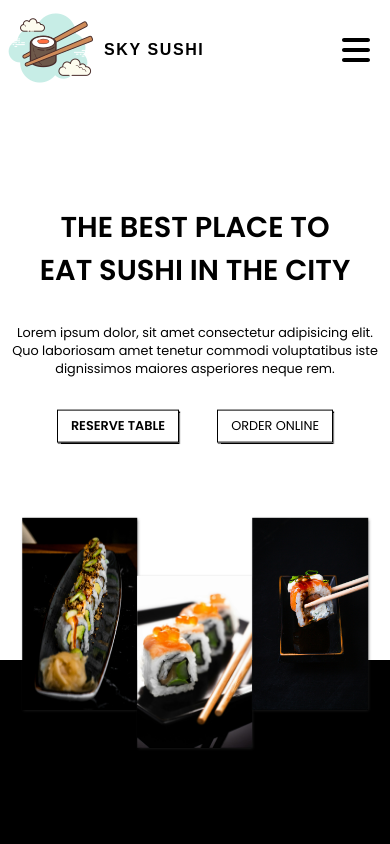
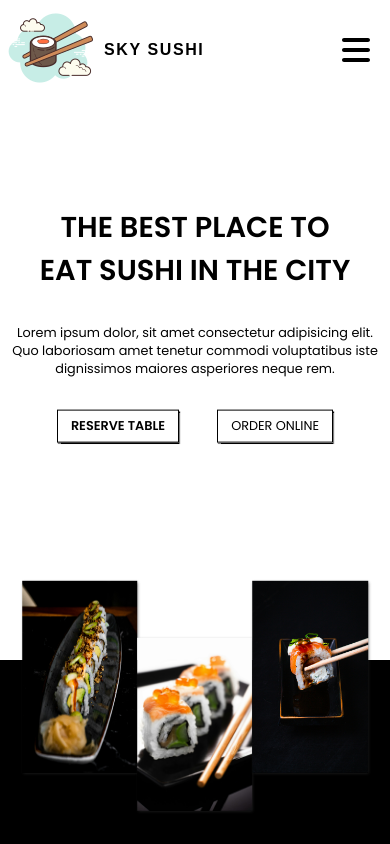
Before and after one commit to Shahabr99/SkySushi, a React (Vite) app: page / in a window 390 px wide. Shown: the top 844 px of the page. Built offline with nearby package versions, Linux system fonts and the light colour scheme; a web font is replaced by a local one.

Commit message:
responsive style fixes

```diff
--- a/src/App.css
+++ b/src/App.css
@@ -10,5 +10,5 @@ html {
 }
 
 #root{
-  height: 100vh;
+  height: 100%;
 }
--- a/src/components/Homepage.css
+++ b/src/components/Homepage.css
@@ -101,7 +101,7 @@ span {
 .sushi-container {
     position: absolute;
     left: 50%;
-    top: 80%;
+    top: 65%;
     transform: translate(-50%, -50%);
     display: flex;
     justify-content: space-between;
@@ -158,7 +158,7 @@ span {
     }
 
     .sushi-container {
-        top: 78%;
+        top: 61%;
     }
 }
 
@@ -172,7 +172,7 @@ span {
     }
 
     .sushi-container {
-        top: 75%;
+        top: 60%;
     }
 
     .sushi-img {
@@ -199,9 +199,9 @@ span {
         max-width: 25rem;
     }
 
-    .list-container {
+    /* .list-container {
         left: 90%;
-    }
+    } */
 
     .hero-section h1 {
         font-size: 1.8rem;
@@ -212,7 +212,7 @@ span {
     }
 
     .sushi-container {
-        top: 75%;
+        top: 60%;
         gap: 0;
     }
 
@@ -236,6 +236,10 @@ span {
         max-width: 23rem;
     }
 
+    .sushi-container {
+        top: 71%;
+    }
+
     .btns a:link, .btns a:visited {
         padding: 0.4rem 0.8rem;
         font-size: 0.8rem;
@@ -250,4 +254,8 @@ span {
         max-width: 7.2rem;
         max-height: 12rem;
     }
+
+    footer {
+        height: 20rem;
+    }
 }
--- a/src/components/Menu.css
+++ b/src/components/Menu.css
@@ -147,11 +147,11 @@
     }
 }
 
-@media screen and (max-width:750px) {
+/* @media screen and (max-width:750px) {
     .list-container {
         left: 92%;
     }
-}
+} */
 
 
 @media screen and (max-width: 575px) {
--- a/src/nav-routes/Nav.css
+++ b/src/nav-routes/Nav.css
@@ -117,7 +117,7 @@
     }
 
     .list-container {
-        position: absolute;
+        position: fixed;
         left: 93%;
         top: 17%;
         background-color: #040303fc;
@@ -213,6 +213,15 @@
     }
 
     .list-container {
-        left: 95%;
+        left: 88%;
     }
 }
+
+
+@media screen and (max-width: 375px) {
+    .list-container {
+        top: 18%;
+        left: 86%;
+    }
+
+}
```
